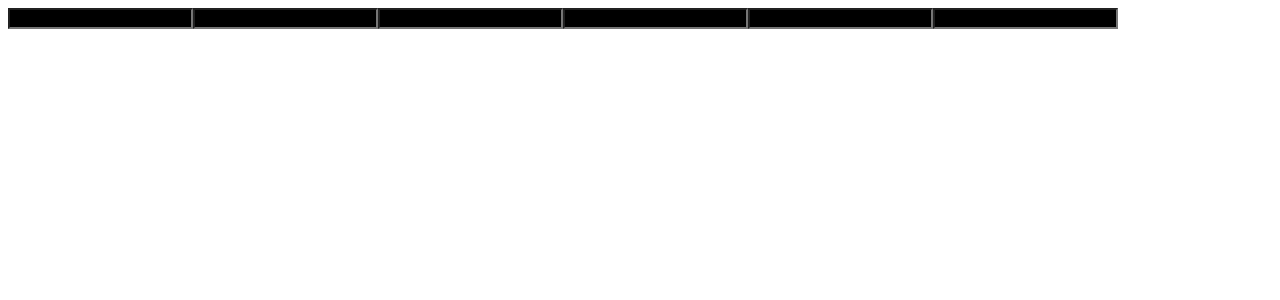
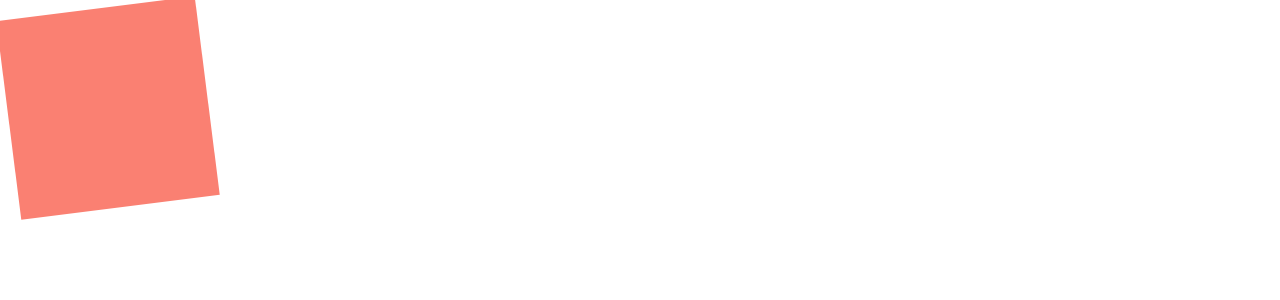
Before and after one commit to xowoony/masterclass-react, a React (Create React App) app: page / in a window 1280 px wide. Shown: the top 300 px of the page. Built offline with nearby package versions, Linux system fonts and the light colour scheme.

Commit message:
rotate animation 써보기

```diff
--- a/src/App.js
+++ b/src/App.js
@@ -1,27 +1,32 @@
-import styled from "styled-components";
+import styled, { keyframes } from "styled-components";
 
-const Father = styled.div`
+const Wrapper = styled.div`
   display: flex;
 `;
 
-// Input 컴포넌트에 모두 required 를 적용하고 싶다면
-// attrs를 이용하면 된다
-//사용법은 다음과 같다
-const Input = styled.input.attrs({ required: true })`
-  background-color: black;
-  color: white;
+// animation
+const rotationAnimation = keyframes`
+from {
+  transform: rotate(0deg);
+}
+to {
+  transform: rotate(360deg);
+}
+`;
+
+// Box
+const Box = styled.div`
+  background-color: salmon;
+  height: 200px;
+  width: 200px;
+  animation: ${rotationAnimation} 1s linear infinite;
 `;
 
 function App() {
   return (
-    <Father as="header">
-      <Input />
-      <Input />
-      <Input />
-      <Input />
-      <Input />
-      <Input />
-    </Father>
+    <Wrapper>
+      <Box />
+    </Wrapper>
   );
 }
 
```
